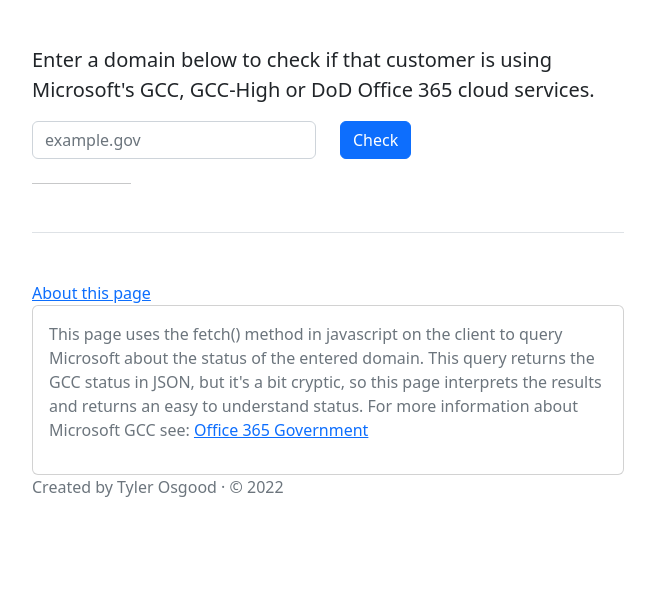
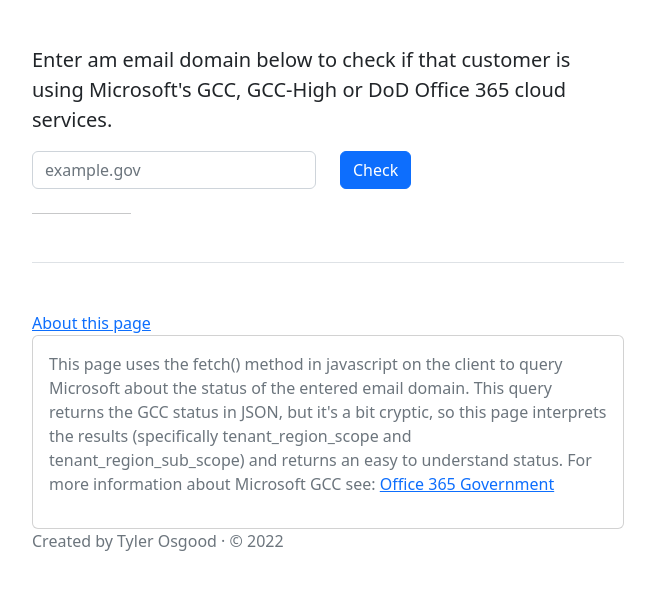
Before and after one commit to tyosgood/checkgcc, a plain HTML site: page index.html in a window 1280 px wide. Both pictures are taken after a click on the button "About this page". Shown: the part 104-694 px from the top of the page, without its empty margins (312-967 px from the left). Drawn offline with nearby package versions, Linux system fonts and the light colour scheme.

Commit message:
Update index.html

```diff
--- a/index.html
+++ b/index.html
@@ -20,7 +20,7 @@
 
   <main>
 
-    <p class="fs-5">Enter a domain below to check if that customer is using Microsoft's GCC, GCC-High or DoD Office 365 cloud services.</p>
+    <p class="fs-5">Enter am email domain below to check if that customer is using Microsoft's GCC, GCC-High or DoD Office 365 cloud services.</p>
 
             <form action="javascript:void(0);">
             <div class="row">
@@ -74,7 +74,7 @@
       <div class="collapse" id="aboutPage">
         <div class="card card-body">
         <p>
-          This page uses the fetch() method in javascript on the client to query Microsoft about the status of the entered domain. This query returns the GCC status in JSON, but it's a bit cryptic, so this page interprets the results and returns an easy to understand status.
+          This page uses the fetch() method in javascript on the client to query Microsoft about the status of the entered email domain. This query returns the GCC status in JSON, but it's a bit cryptic, so this page interprets the results (specifically tenant_region_scope and tenant_region_sub_scope) and returns an easy to understand status.
           For more information about Microsoft GCC see: <a href="https://docs.microsoft.com/en-us/office365/servicedescriptions/office-365-platform-service-description/office-365-us-government/office-365-us-government" target="_blank">Office 365 Government</a>
         </p>
         </div>
```
